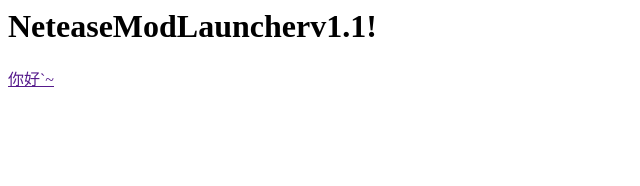
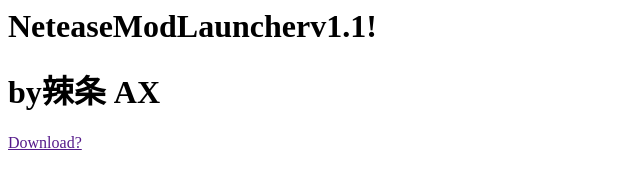
Before and after one commit to latiao666/NMLC, a plain HTML site: page index.html in a window 1280 px wide. Shown: the whole page, without its empty margins (0-640 px from the left). Drawn offline with Linux system fonts and the light colour scheme.

Commit message:
Update index.html

```diff
--- a/index.html
+++ b/index.html
@@ -1,2 +1,3 @@
 <h1>NeteaseModLauncherv1.1!</h1>
-<a href>你好`~</a>
+<h1>by辣条 AX</h1>
+<a href>Download?</a>
```
